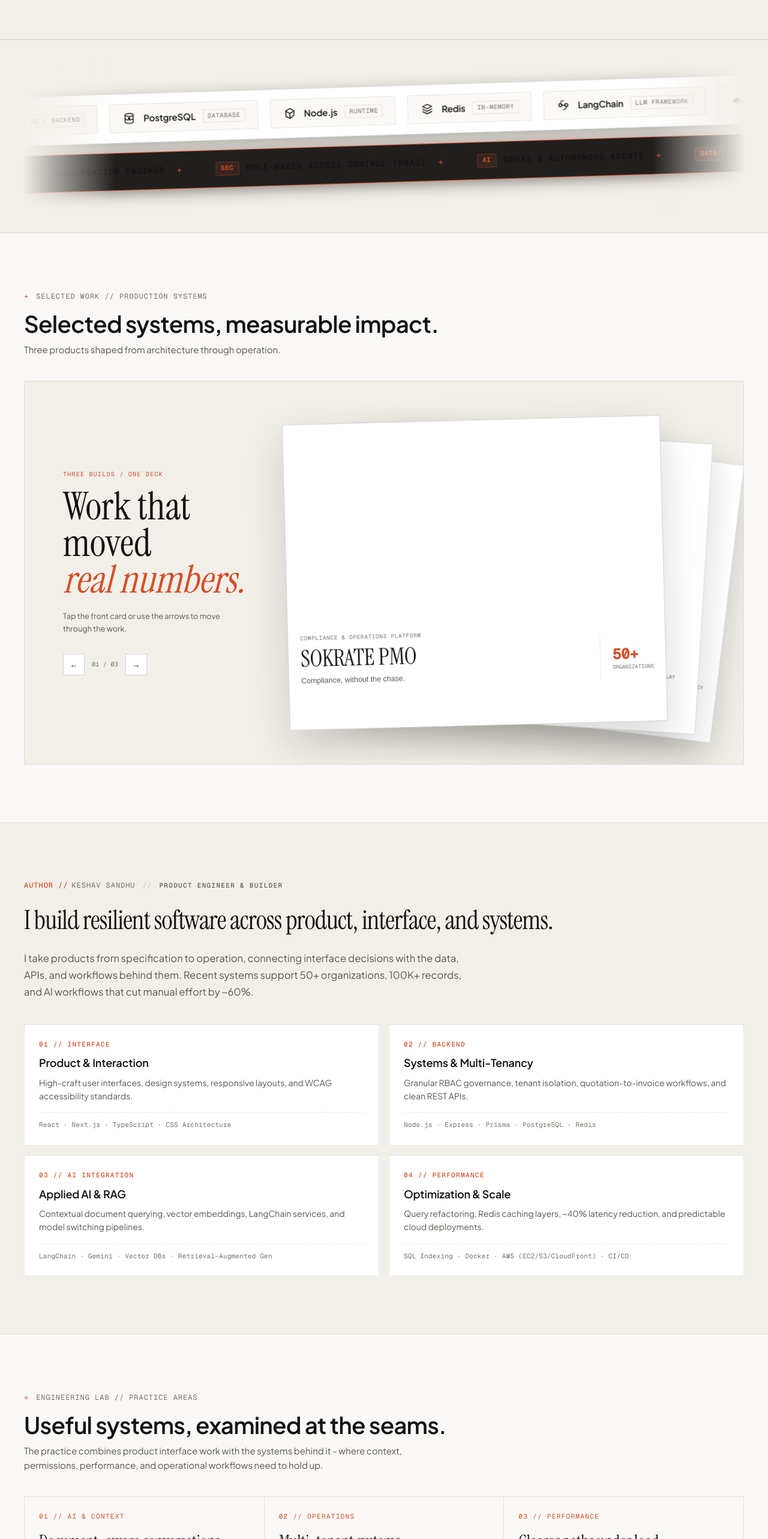
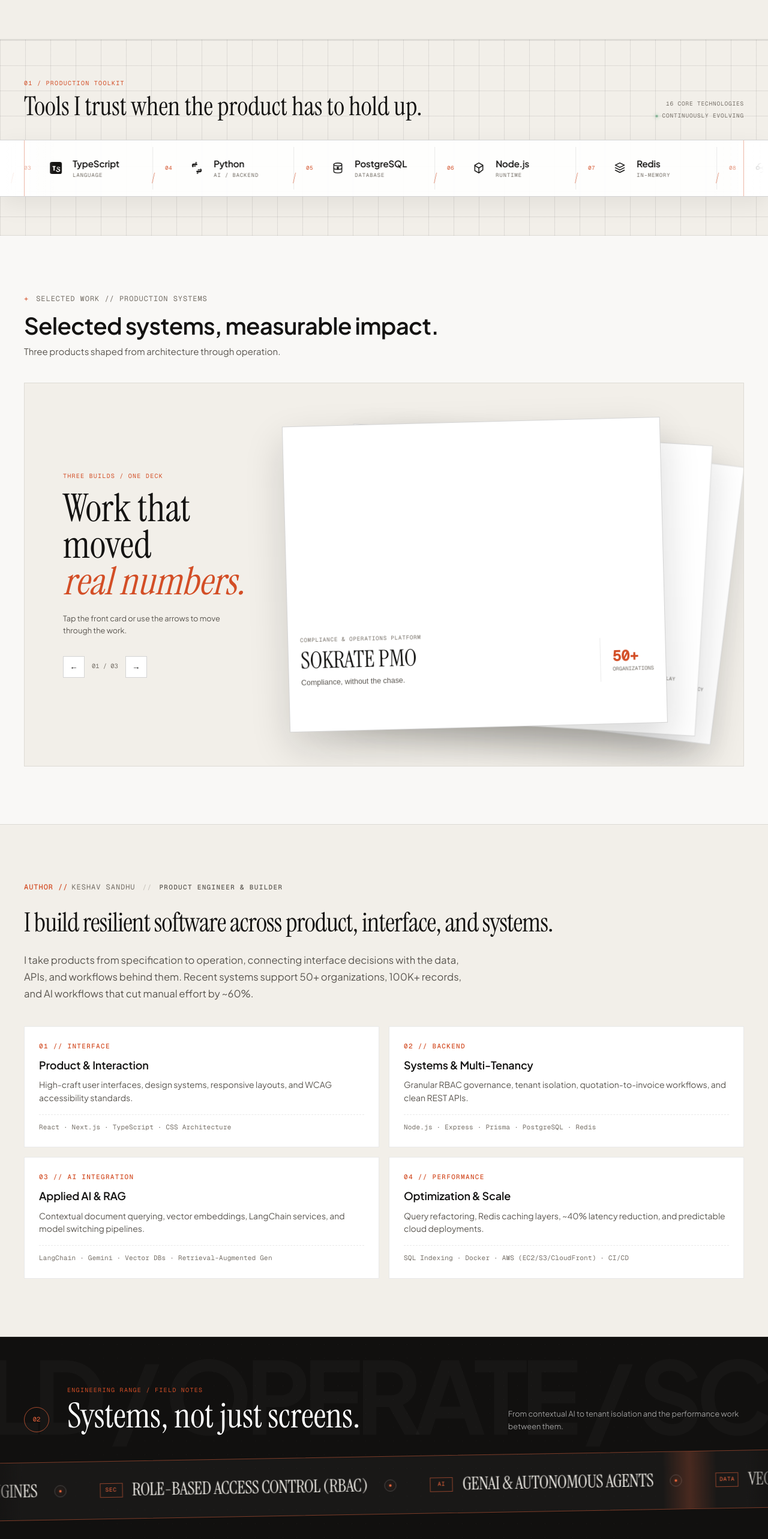
Before and after one commit to keshav-star/keshav-sandhu-portfolio, a Next.js app: page / in a window 1280 px wide. Shown: the part 1816-4382 px from the top of the page at 60% size. Built offline with nearby package versions, Linux system fonts and the light colour scheme; no server answers; grey boxes are pictures that could not be loaded.

Commit message:
refactor: split TechCrossStrips into standalone TechnologyStrip and CapabilityStrip components with refreshed marquee styles

```diff
--- a/src/app/page.tsx
+++ b/src/app/page.tsx
@@ -7,7 +7,7 @@ import { PersonalPortrait } from "@/components/ui/PersonalPortrait";
 import { PersonalIntro } from "@/components/ui/PersonalIntro";
 import { ProjectDeckSection } from "@/components/ui/ProjectDeckSection";
 import { BuildSituationGuide } from "@/components/ui/BuildSituationGuide";
-import { TechCrossStrips } from "@/components/ui/TechCrossStrips";
+import { CapabilityStrip, TechnologyStrip } from "@/components/ui/TechCrossStrips";
 import { CalBookingButton } from "@/components/ui/CalBookingButton";
 import { StatusBadge } from "@/components/ui/StatusBadge";
 import { HeroScatteredProps } from "@/components/ui/HeroAccoladeProps";
@@ -87,8 +87,8 @@ export default function HomePage() {
           </div>
         </section>
 
-        {/* Continuous Moving Technology & Domain Ticker Strips */}
-        <TechCrossStrips />
+        {/* Production toolkit transition: collaboration approach → shipped work. */}
+        <TechnologyStrip />
 
         {/* Selected work presented as a tactile case-study deck. */}
         <section id="work" className={styles.dossierSection} aria-label="Selected Engineering Work">
@@ -113,6 +113,9 @@ export default function HomePage() {
             <PersonalIntro />
           </div>
         </section>
+
+        {/* Capability transition: personal practice → engineering lab. */}
+        <CapabilityStrip />
 
         <section id="lab" className={styles.labSection} aria-labelledby="lab-title">
           <div className="container">
--- a/src/components/ui/TechCrossStrips.module.css
+++ b/src/components/ui/TechCrossStrips.module.css
@@ -1,265 +1,475 @@
-/* ==========================================================================
-   TECH CROSS STRIPS - DUAL SLANTED TICKER RIBBONS
-   Non-Overlapping · Generous Height · Mechanical Precision
-   ========================================================================== */
-
-.stripsSection {
+.marqueeSection {
   position: relative;
   width: 100%;
-  padding: clamp(var(--space-12), 7vw, var(--space-20)) 0;
   overflow: hidden;
-  background-color: var(--bg-canvas-subtle);
-  border-top: 1px solid var(--border-hairline);
-  border-bottom: 1px solid var(--border-hairline);
-  pointer-events: auto;
+  border-block: 1px solid var(--border-hairline);
 }
 
-.stripsContainer {
+.stripHeader,
+.capabilityHeader {
   position: relative;
-  width: 100%;
-  display: flex;
-  align-items: center;
-  justify-content: center;
+  z-index: 2;
 }
 
-/* ── Edge Vignette Fade Masks ── */
-.fadeMaskLeft {
-  position: absolute;
-  left: 0;
-  top: -50px;
-  bottom: -50px;
-  width: clamp(70px, 15vw, 220px);
-  z-index: 10;
-  pointer-events: none;
-  background: linear-gradient(90deg, var(--bg-canvas-subtle, #1A1918) 20%, transparent 100%);
+.stripEyebrow {
+  display: block;
+  color: var(--color-accent);
+  font-family: var(--font-mono);
+  font-size: 0.625rem;
+  letter-spacing: 0.13em;
+  text-transform: uppercase;
 }
 
-.fadeMaskRight {
+.edgeFadeLeft,
+.edgeFadeRight {
   position: absolute;
-  right: 0;
-  top: -50px;
-  bottom: -50px;
-  width: clamp(70px, 15vw, 220px);
-  z-index: 10;
+  top: 0;
+  bottom: 0;
+  z-index: 5;
+  width: clamp(32px, 7vw, 110px);
   pointer-events: none;
-  background: linear-gradient(270deg, var(--bg-canvas-subtle, #1A1918) 20%, transparent 100%);
 }
 
-/* ── Slanted Stage: Clean Stack with Zero Overlap ── */
-.stripsStage {
-  position: relative;
-  width: 118vw;
-  left: -9vw;
-  display: flex;
-  flex-direction: column;
-  gap: var(--space-4); /* Dedicated space between strips: NO overlap */
-  transform: rotate(-1.75deg);
-  transform-origin: center center;
+.edgeFadeLeft {
+  left: 0;
 }
 
-/* ── STRIP 1: Tech Logos Ribbon (Scrolls Left) ── */
-.stripLogosWrapper {
-  position: relative;
-  width: 100%;
-  background-color: var(--bg-surface, #1F1D1C);
-  border-top: 1px solid var(--border-hairline);
-  border-bottom: 1px solid var(--border-hairline);
-  box-shadow: 0 6px 24px rgba(0, 0, 0, 0.3);
-  padding: 16px 0; /* More height */
-  overflow: hidden;
+.edgeFadeRight {
+  right: 0;
 }
 
-.stripLogosTrack {
+/* Technology rail */
+.technologySection {
+  padding: clamp(var(--space-10), 6vw, var(--space-16)) 0;
+  background-color: var(--bg-canvas-subtle);
+  background-image: linear-gradient(var(--border-hairline) 1px, transparent 1px),
+    linear-gradient(90deg, var(--border-hairline) 1px, transparent 1px);
+  background-size: 42px 42px;
+}
+
+.stripHeader {
+  display: flex;
+  align-items: flex-end;
+  justify-content: space-between;
+  gap: var(--space-8);
+  margin-bottom: var(--space-8);
+}
+
+.stripHeader h2 {
+  max-width: 700px;
+  margin-top: var(--space-2);
+  font-family: var(--font-serif);
+  font-size: clamp(1.8rem, 3.4vw, 3rem);
+  font-weight: 400;
+  line-height: 1.05;
+}
+
+.stripMeta {
+  display: flex;
+  flex: 0 0 auto;
+  flex-direction: column;
+  align-items: flex-end;
+  gap: 5px;
+  color: var(--text-tertiary);
+  font-family: var(--font-mono);
+  font-size: 0.59rem;
+  letter-spacing: 0.09em;
+}
+
+.liveSignal {
+  display: inline-flex;
+  align-items: center;
+  gap: 6px;
+}
+
+.liveSignal i {
+  width: 5px;
+  height: 5px;
+  border-radius: 50%;
+  background: var(--color-status-active);
+  box-shadow: 0 0 8px var(--color-status-active);
+  animation: signalPulse 1.8s ease-in-out infinite;
+}
+
+.techViewport {
+  position: relative;
+  padding: 11px 0;
+  overflow: hidden;
+  border-block: 1px solid var(--border-medium);
+  background: color-mix(in srgb, var(--bg-surface) 92%, transparent);
+  box-shadow: 0 12px 42px rgba(20, 19, 18, 0.07);
+}
+
+.techViewport::before,
+.techViewport::after {
+  content: "";
+  position: absolute;
+  top: 0;
+  z-index: 4;
+  width: 1px;
+  height: 100%;
+  background: var(--color-accent);
+}
+
+.techViewport::before {
+  left: var(--container-gutter);
+}
+
+.techViewport::after {
+  right: var(--container-gutter);
+}
+
+.techViewport .edgeFadeLeft {
+  background: linear-gradient(90deg, var(--bg-surface) 8%, transparent);
+}
+
+.techViewport .edgeFadeRight {
+  background: linear-gradient(270deg, var(--bg-surface) 8%, transparent);
+}
+
+.techTrack {
   display: flex;
   width: max-content;
-  animation: scrollLeft 44s linear infinite;
+  animation: moveLeft 56s linear infinite;
   will-change: transform;
 }
 
-.stripLogosTrack:hover {
+.techViewport:hover .techTrack {
   animation-play-state: paused;
 }
 
-.stripLogosSequence {
+.techSequence {
+  display: flex;
+  align-items: stretch;
+  padding-right: var(--space-3);
+}
+
+.techItem {
+  display: inline-grid;
+  position: relative;
+  min-width: 235px;
+  grid-template-columns: 25px 32px auto;
+  grid-template-rows: auto auto;
+  column-gap: var(--space-3);
+  padding: var(--space-4) var(--space-5);
+  border-right: 1px solid var(--border-hairline);
+  white-space: nowrap;
+  transition: background 220ms var(--ease-mechanical), color 220ms, transform 220ms var(--ease-mechanical), opacity 220ms;
+}
+
+.techViewport:hover .techItem:not(:hover) {
+  opacity: 0.42;
+}
+
+.techItem:hover {
+  z-index: 2;
+  background: var(--text-primary);
+  color: var(--bg-canvas);
+  transform: translateY(-3px);
+}
+
+.techIndex {
+  grid-row: 1 / 3;
+  align-self: center;
+  color: var(--color-accent);
+  font-family: var(--font-mono);
+  font-size: 0.56rem;
+  letter-spacing: 0.08em;
+}
+
+.logoSvgWrap {
+  display: grid;
+  grid-row: 1 / 3;
+  align-self: center;
+  width: 32px;
+  height: 32px;
+  place-items: center;
+  color: var(--text-primary);
+  transition: color 180ms, transform 220ms var(--ease-mechanical);
+}
+
+.techItem:hover .logoSvgWrap {
+  color: var(--color-accent);
+  transform: rotate(-5deg) scale(1.08);
+}
+
+.techName {
+  align-self: end;
+  color: var(--text-primary);
+  font-family: var(--font-sans);
+  font-size: 0.95rem;
+  font-weight: 600;
+  letter-spacing: -0.015em;
+}
+
+.techCategory {
+  align-self: start;
+  color: var(--text-tertiary);
+  font-family: var(--font-mono);
+  font-size: 0.56rem;
+  letter-spacing: 0.1em;
+  text-transform: uppercase;
+}
+
+.techItem:hover .techName,
+.techItem:hover .techCategory {
+  color: var(--bg-canvas);
+}
+
+.techDivider {
+  position: absolute;
+  right: -4px;
+  bottom: 3px;
+  z-index: 2;
+  color: var(--color-accent);
+  font-family: var(--font-serif);
+  font-size: 1.2rem;
+}
+
+/* Capability signal */
+.capabilitySection {
+  min-height: 350px;
+  padding: clamp(var(--space-12), 7vw, var(--space-20)) 0;
+  background: #11100f;
+  color: #f4f1eb;
+  isolation: isolate;
+}
+
+.capabilitySection::before {
+  content: "";
+  position: absolute;
+  inset: 0;
+  z-index: -1;
+  opacity: 0.15;
+  background-image: radial-gradient(rgba(255, 255, 255, 0.25) 1px, transparent 1px);
+  background-size: 23px 23px;
+  mask-image: linear-gradient(90deg, transparent, black 20%, black 80%, transparent);
+}
+
+.capabilityBackdrop {
+  position: absolute;
+  top: 28px;
+  left: 50%;
+  z-index: -1;
+  width: max-content;
+  color: rgba(255, 255, 255, 0.027);
+  font-family: var(--font-sans);
+  font-size: clamp(5rem, 13vw, 12rem);
+  font-weight: 700;
+  letter-spacing: -0.07em;
+  line-height: 0.8;
+  transform: translateX(-50%);
+  user-select: none;
+}
+
+.capabilityHeader {
+  display: grid;
+  grid-template-columns: 52px minmax(260px, 1fr) minmax(240px, 0.55fr);
+  gap: var(--space-5);
+  align-items: end;
+  margin-bottom: var(--space-10);
+}
+
+.capabilityHeaderIndex {
+  display: grid;
+  width: 42px;
+  height: 42px;
+  place-items: center;
+  border: 1px solid rgba(242, 103, 61, 0.65);
+  border-radius: 50%;
+  color: #f2673d;
+  font-family: var(--font-mono);
+  font-size: 0.65rem;
+}
+
+.capabilityHeader h2 {
+  margin-top: var(--space-2);
+  color: #fff;
+  font-family: var(--font-serif);
+  font-size: clamp(2.2rem, 4.5vw, 4.4rem);
+  font-weight: 400;
+  line-height: 0.95;
+}
+
+.capabilityHeader p {
+  max-width: 390px;
+  color: rgba(255, 255, 255, 0.58);
+  font-size: 0.8rem;
+}
+
+.capabilityViewport {
+  position: relative;
+  width: 108%;
+  margin-left: -4%;
+  overflow: hidden;
+  border-block: 1px solid rgba(242, 103, 61, 0.45);
+  background: rgba(255, 255, 255, 0.035);
+  transform: rotate(-1deg);
+}
+
+.capabilityViewport::after {
+  content: "";
+  position: absolute;
+  top: 0;
+  bottom: 0;
+  left: 0;
+  width: 90px;
+  opacity: 0.22;
+  background: linear-gradient(90deg, transparent, #f2673d, transparent);
+  animation: scanner 8s linear infinite;
+  pointer-events: none;
+}
+
+.capabilityViewport .edgeFadeLeft {
+  background: linear-gradient(90deg, #11100f 10%, transparent);
+}
+
+.capabilityViewport .edgeFadeRight {
+  background: linear-gradient(270deg, #11100f 10%, transparent);
+}
+
+.capabilityTrack {
+  display: flex;
+  width: max-content;
+  animation: moveRight 64s linear infinite;
+  will-change: transform;
+}
+
+.capabilityViewport:hover .capabilityTrack {
+  animation-play-state: paused;
+}
+
+.capabilitySequence {
   display: flex;
   align-items: center;
 }
 
-.logoItem {
+.capabilityItem {
   display: inline-flex;
   align-items: center;
-  gap: var(--space-3);
-  padding: 11px 20px; /* Generous height & padding */
-  margin: 0 10px;
-  background-color: var(--bg-surface-elevated, #262422);
-  border: 1px solid var(--border-hairline);
-  border-radius: var(--radius-xs);
+  gap: var(--space-4);
+  padding: var(--space-6) 28px;
   white-space: nowrap;
-  transition: all var(--duration-fast) var(--ease-mechanical);
-  cursor: default;
+  transition: background 220ms, opacity 220ms;
 }
 
-.logoItem:hover {
-  border-color: var(--color-accent);
-  background-color: var(--bg-canvas-subtle, #1A1918);
-  transform: translateY(-2px);
-  box-shadow: 0 4px 16px var(--color-accent-subtle);
+.capabilityViewport:hover .capabilityItem:not(:hover) {
+  opacity: 0.3;
 }
 
-.logoSvgWrap {
-  display: flex;
-  align-items: center;
-  justify-content: center;
-  width: 24px;
-  height: 24px;
-  color: var(--text-primary);
-  transition: transform var(--duration-fast) var(--ease-mechanical);
+.capabilityItem:hover {
+  background: rgba(242, 103, 61, 0.08);
 }
 
-.logoItem:hover .logoSvgWrap {
-  color: var(--color-accent);
-  transform: scale(1.12);
+.capabilityTag {
+  display: grid;
+  min-width: 38px;
+  height: 24px;
+  place-items: center;
+  border: 1px solid rgba(242, 103, 61, 0.55);
+  color: #f2673d;
+  font-family: var(--font-mono);
+  font-size: 0.58rem;
+  letter-spacing: 0.08em;
 }
 
-.logoName {
-  font-family: var(--font-sans);
-  font-size: 0.9375rem; /* Larger, readable text */
-  font-weight: 600;
-  color: var(--text-primary);
-  letter-spacing: -0.01em;
+.capabilityText {
+  color: #f4f1eb;
+  font-family: var(--font-serif);
+  font-size: clamp(1.4rem, 2.3vw, 2.15rem);
+  letter-spacing: -0.015em;
 }
 
-.logoCategory {
-  font-family: var(--font-mono);
-  font-size: 0.65rem;
-  letter-spacing: 0.06em;
-  color: var(--text-tertiary);
-  text-transform: uppercase;
-  background-color: var(--bg-canvas, #131211);
-  padding: 2px 7px;
-  border-radius: 3px;
-  border: 1px solid var(--border-hairline);
+.capabilityNode {
+  display: grid;
+  width: 20px;
+  height: 20px;
+  margin-left: var(--space-3);
+  place-items: center;
+  border: 1px solid rgba(255, 255, 255, 0.22);
+  border-radius: 50%;
 }
 
-/* ── STRIP 2: Domain Phrases Ribbon (Scrolls Right) ── */
-.stripPhrasesWrapper {
-  position: relative;
-  width: 100%;
-  background: rgba(24, 22, 21, 0.96);
-  border-top: 1px solid var(--color-accent);
-  border-bottom: 1px solid var(--color-accent);
-  box-shadow: 0 6px 24px rgba(0, 0, 0, 0.4), 0 0 16px var(--color-accent-subtle);
-  padding: 13px 0; /* More height */
-  overflow: hidden;
+.capabilityNode i {
+  width: 4px;
+  height: 4px;
+  border-radius: 50%;
+  background: #f2673d;
+  box-shadow: 0 0 9px rgba(242, 103, 61, 0.8);
 }
 
-.stripPhrasesTrack {
-  display: flex;
-  width: max-content;
-  animation: scrollRight 38s linear infinite;
-  will-change: transform;
-}
-
-.stripPhrasesTrack:hover {
-  animation-play-state: paused;
-}
-
-.stripPhrasesSequence {
-  display: flex;
-  align-items: center;
-}
-
-.phraseItem {
-  display: inline-flex;
-  align-items: center;
-  gap: var(--space-3);
-  padding: 6px 22px; /* Generous height */
-  margin: 0 6px;
-  white-space: nowrap;
-}
-
-.phraseTag {
-  font-family: var(--font-mono);
-  font-size: 0.65rem;
-  font-weight: 600;
-  letter-spacing: 0.08em;
-  color: var(--color-accent);
-  background-color: var(--color-accent-subtle);
-  border: 1px solid rgba(211, 78, 38, 0.35);
-  padding: 2px 8px;
-  border-radius: 2px;
-  text-transform: uppercase;
-}
-
-.phraseText {
-  font-family: var(--font-mono);
-  font-size: 0.85rem; /* Larger, crisp mono text */
-  font-weight: 600;
-  letter-spacing: 0.09em;
-  color: var(--text-primary);
-  text-transform: uppercase;
-}
-
-.phraseCrosshair {
-  font-family: var(--font-mono);
-  font-size: 0.9rem;
-  color: var(--color-accent);
-  margin-left: var(--space-2);
-  user-select: none;
-}
-
-/* ── Seamless Infinite Marquee Keyframes ── */
-@keyframes scrollLeft {
-  0% {
-    transform: translateX(0);
-  }
-  100% {
+@keyframes moveLeft {
+  to {
     transform: translateX(-50%);
   }
 }
 
-@keyframes scrollRight {
-  0% {
+@keyframes moveRight {
+  from {
     transform: translateX(-50%);
   }
-  100% {
+
+  to {
     transform: translateX(0);
   }
 }
 
-/* ── Mobile Responsiveness ── */
-@media (max-width: 768px) {
-  .stripsStage {
-    gap: var(--space-3);
-    transform: rotate(-1.5deg);
-  }
-
-  .stripLogosWrapper {
-    padding: 12px 0;
-  }
-
-  .stripPhrasesWrapper {
-    padding: 10px 0;
-  }
-
-  .logoItem {
-    padding: 8px 14px;
-    margin: 0 6px;
-  }
-
-  .logoName {
-    font-size: 0.82rem;
-  }
-
-  .phraseText {
-    font-size: 0.76rem;
+@keyframes signalPulse {
+  50% {
+    opacity: 0.35;
+    transform: scale(0.72);
   }
 }
 
-/* Reduced Motion Support */
-@media (prefers-reduced-motion: reduce) {
-  .stripLogosTrack,
-  .stripPhrasesTrack {
-    animation-duration: 120s;
+@keyframes scanner {
+  from {
+    transform: translateX(-120px);
+  }
+
+  to {
+    transform: translateX(110vw);
   }
 }
+
+@media (max-width: 760px) {
+  .stripHeader {
+    align-items: flex-start;
+    flex-direction: column;
+    gap: var(--space-4);
+  }
+
+  .stripMeta {
+    align-items: flex-start;
+  }
+
+  .techItem {
+    min-width: 210px;
+    padding: var(--space-3) var(--space-4);
+  }
+
+  .capabilityHeader {
+    grid-template-columns: 42px 1fr;
+  }
+
+  .capabilityHeader p {
+    grid-column: 2;
+  }
+
+  .capabilityViewport {
+    width: 116%;
+    margin-left: -8%;
+  }
+
+  .capabilityItem {
+    padding: var(--space-5) var(--space-4);
+  }
+}
+
+@media (prefers-reduced-motion: reduce) {
+  .techTrack,
+  .capabilityTrack,
+  .capabilityViewport::after,
+  .liveSignal i {
+    animation-play-state: paused;
+  }
+}
--- a/src/components/ui/TechCrossStrips.tsx
+++ b/src/components/ui/TechCrossStrips.tsx
@@ -1,5 +1,3 @@
-"use client";
-
 import React from "react";
 import styles from "./TechCrossStrips.module.css";
 
@@ -220,71 +218,88 @@ const DOMAIN_PHRASES = [
   { phrase: "ROLE-BASED ACCESS CONTROL (RBAC)", tag: "SEC" },
 ];
 
-export function TechCrossStrips() {
+function TechnologySequence({ clone = false }: { clone?: boolean }) {
   return (
-    <section className={styles.stripsSection} aria-label="Core technologies and engineering domains">
-      <div className={styles.stripsContainer}>
-        {/* Subtle Vignette Edge Masks for Smooth Infinite Flow */}
-        <div className={styles.fadeMaskLeft} aria-hidden="true" />
-        <div className={styles.fadeMaskRight} aria-hidden="true" />
-
-        {/* ── Non-overlapping Slanted Stage holding both ribbons ── */}
-        <div className={styles.stripsStage}>
-          {/* ── STRIP 1: Slanted Tech Logos Ribbon (Continuous Left Scroll) ── */}
-          <div className={styles.stripLogosWrapper}>
-            <div className={styles.stripLogosTrack}>
-              {/* Set A */}
-              <div className={styles.stripLogosSequence} aria-hidden="true">
-                {TECH_LOGOS.map((tech) => (
-                  <div key={tech.name} className={styles.logoItem}>
-                    <div className={styles.logoSvgWrap}>{tech.logo}</div>
-                    <span className={styles.logoName}>{tech.name}</span>
-                    <span className={styles.logoCategory}>{tech.category}</span>
+    <div className={styles.techSequence}>
+      {TECH_LOGOS.map((tech, index) => (
+        <div key={`${tech.name}-${clone ? "clone" : "source"}`} className={styles.techItem}>
+          <span className={styles.techIndex}>{String(index + 1).padStart(2, "0")}</span>
+          <span className={styles.logoSvgWrap}>{tech.logo}</span>
+          <span className={styles.techName}>{tech.name}</span>
+          <span className={styles.techCategory}>{tech.category}</span>
+          <span className={styles.techDivider}>/</span>
         </div>
       ))}
     </div>
+  );
+}
 
-              {/* Set B (Seamless Clone for Infinite Marquee) */}
-              <div className={styles.stripLogosSequence}>
-                {TECH_LOGOS.map((tech) => (
-                  <div key={`${tech.name}-clone`} className={styles.logoItem}>
-                    <div className={styles.logoSvgWrap}>{tech.logo}</div>
-                    <span className={styles.logoName}>{tech.name}</span>
-                    <span className={styles.logoCategory}>{tech.category}</span>
+function CapabilitySequence({ clone = false }: { clone?: boolean }) {
+  return (
+    <div className={styles.capabilitySequence}>
+      {DOMAIN_PHRASES.map((item, index) => (
+        <div key={`${item.tag}-${clone ? "clone" : "source"}-${index}`} className={styles.capabilityItem}>
+          <span className={styles.capabilityTag}>{item.tag}</span>
+          <span className={styles.capabilityText}>{item.phrase}</span>
+          <span className={styles.capabilityNode} aria-hidden="true"><i /></span>
         </div>
       ))}
     </div>
+  );
+}
+
+export function TechnologyStrip() {
+  return (
+    <section className={`${styles.marqueeSection} ${styles.technologySection}`} aria-labelledby="technology-strip-title">
+      <div className={`container ${styles.stripHeader}`}>
+        <div>
+          <span className={styles.stripEyebrow}>01 / PRODUCTION TOOLKIT</span>
+          <h2 id="technology-strip-title">Tools I trust when the product has to hold up.</h2>
+        </div>
+        <div className={styles.stripMeta}>
+          <span>{String(TECH_LOGOS.length).padStart(2, "0")} CORE TECHNOLOGIES</span>
+          <span className={styles.liveSignal}><i /> CONTINUOUSLY EVOLVING</span>
         </div>
       </div>
 
-          {/* ── STRIP 2: Domain Titles & Phrases Ribbon (Continuous Right Scroll) ── */}
-          <div className={styles.stripPhrasesWrapper}>
-            <div className={styles.stripPhrasesTrack}>
-              {/* Set A */}
-              <div className={styles.stripPhrasesSequence} aria-hidden="true">
-                {DOMAIN_PHRASES.map((item, idx) => (
-                  <div key={idx} className={styles.phraseItem}>
-                    <span className={styles.phraseTag}>{item.tag}</span>
-                    <span className={styles.phraseText}>{item.phrase}</span>
-                    <span className={styles.phraseCrosshair} aria-hidden="true">+</span>
-                  </div>
-                ))}
-              </div>
+      <p className="sr-only">Core technologies include {TECH_LOGOS.map((technology) => technology.name).join(", ")}.</p>
 
-              {/* Set B (Seamless Clone for Infinite Marquee) */}
-              <div className={styles.stripPhrasesSequence}>
-                {DOMAIN_PHRASES.map((item, idx) => (
-                  <div key={`phrase-clone-${idx}`} className={styles.phraseItem}>
-                    <span className={styles.phraseTag}>{item.tag}</span>
-                    <span className={styles.phraseText}>{item.phrase}</span>
-                    <span className={styles.phraseCrosshair} aria-hidden="true">+</span>
-                  </div>
-                ))}
-              </div>
-            </div>
-          </div>
+      <div className={styles.techViewport} aria-hidden="true">
+        <div className={styles.edgeFadeLeft} />
+        <div className={styles.edgeFadeRight} />
+        <div className={styles.techTrack}>
+          <TechnologySequence />
+          <TechnologySequence clone />
         </div>
       </div>
     </section>
   );
 }
+
+export function CapabilityStrip() {
+  return (
+    <section className={`${styles.marqueeSection} ${styles.capabilitySection}`} aria-labelledby="capability-strip-title">
+      <div className={styles.capabilityBackdrop} aria-hidden="true">BUILD / OPERATE / SCALE</div>
+
+      <div className={`container ${styles.capabilityHeader}`}>
+        <div className={styles.capabilityHeaderIndex}>02</div>
+        <div>
+          <span className={styles.stripEyebrow}>ENGINEERING RANGE / FIELD NOTES</span>
+          <h2 id="capability-strip-title">Systems, not just screens.</h2>
+        </div>
+        <p>From contextual AI to tenant isolation and the performance work between them.</p>
+      </div>
+
+      <p className="sr-only">Engineering capabilities include {DOMAIN_PHRASES.map((item) => item.phrase.toLowerCase()).join(", ")}.</p>
+
+      <div className={styles.capabilityViewport} aria-hidden="true">
+        <div className={styles.edgeFadeLeft} />
+        <div className={styles.edgeFadeRight} />
+        <div className={styles.capabilityTrack}>
+          <CapabilitySequence />
+          <CapabilitySequence clone />
+        </div>
+      </div>
+    </section>
+  );
+}
```
Lines whose indentation alone changed are shown as unchanged.
